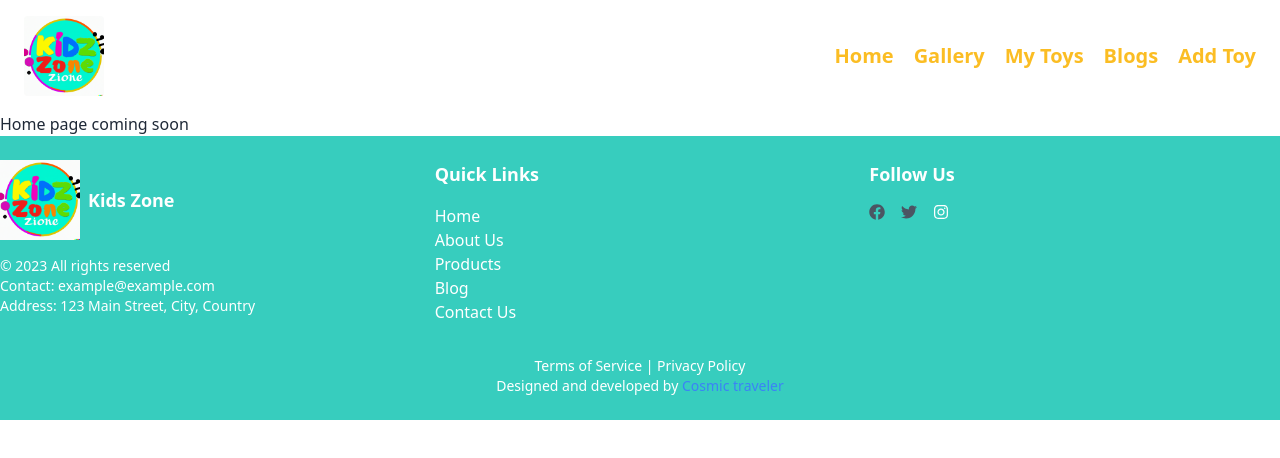
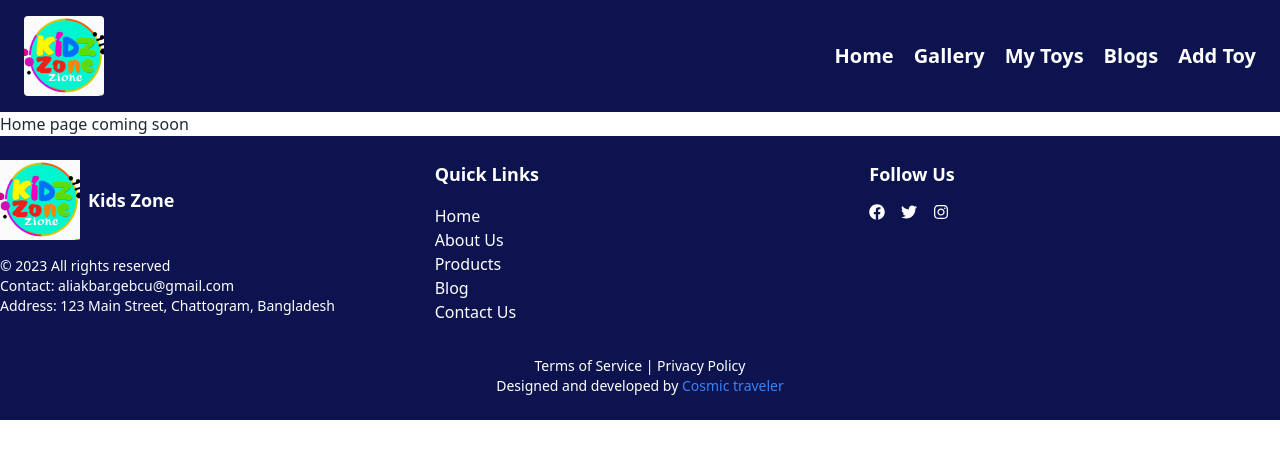
Before and after one commit to Sohelahmed27/kidz-play-store, a React (Vite) app: page / in a window 1280 px wide. Shown: the top 458 px of the page. Built offline with nearby package versions, Linux system fonts and the light colour scheme.

Commit message:
firebase-added

```diff
--- a/package.json
+++ b/package.json
@@ -11,6 +11,7 @@
   },
   "dependencies": {
     "daisyui": "^2.51.6",
+    "firebase": "^9.22.0",
     "localforage": "^1.10.0",
     "match-sorter": "^6.3.1",
     "react": "^18.2.0",
--- /dev/null
+++ b/src/firebase/firebase.config.js
@@ -0,0 +1,20 @@
+// Import the functions you need from the SDKs you need
+import { initializeApp } from "firebase/app";
+// TODO: Add SDKs for Firebase products that you want to use
+// https://firebase.google.com/docs/web/setup#available-libraries
+
+// Your web app's Firebase configuration
+// console.log(import.meta.env.VITE_SOME_KEY)
+const firebaseConfig = {
+  apiKey: import.meta.env.VITE_apiKey,
+  authDomain: import.meta.env.VITE_authDomain,
+  projectId: import.meta.env.VITE_projectId,
+  storageBucket: import.meta.env.VITE_storageBucket,
+  messagingSenderId: import.meta.env.VITE_messagingSenderId,
+  appId: import.meta.env.VITE_appId,
+};
+
+// Initialize Firebase
+const app = initializeApp(firebaseConfig);
+
+export default app;
--- a/src/pages/Shared/Footer.jsx
+++ b/src/pages/Shared/Footer.jsx
@@ -5,7 +5,7 @@ import { FaFacebook, FaInstagram, FaTwitter } from 'react-icons/fa';
 
 const Footer = () => {
   return (
-    <footer className="bg-accent text-white py-6">
+    <footer className="bg-[#0C134F] text-white py-6">
       <div className="container mx-auto grid grid-cols-1 md:grid-cols-3 gap-6">
         <div>
           <div className="flex items-center">
@@ -13,8 +13,8 @@ const Footer = () => {
             <span className="font-bold text-lg ml-2">Kids Zone</span>
           </div>
           <p className=" text-sm mt-4">&copy; {new Date().getFullYear()} All rights reserved</p>
-          <p className=" text-sm">Contact: example@example.com</p>
-          <p className="text-sm">Address: 123 Main Street, City, Country</p>
+          <p className=" text-sm">Contact: aliakbar.gebcu@gmail.com</p>
+          <p className="text-sm">Address: 123 Main Street, Chattogram, Bangladesh</p>
         </div>
         <div>
           <h3 className=" font-semibold text-lg">Quick Links</h3>
@@ -33,7 +33,7 @@ const Footer = () => {
               href="https://facebook.com"
               target="_blank"
               rel="noopener noreferrer"
-              className="text-gray-600 hover:text-blue-500"
+              className="hover:text-blue-500"
             >
               <FaFacebook />
             </a>
@@ -41,7 +41,7 @@ const Footer = () => {
               href="https://twitter.com"
               target="_blank"
               rel="noopener noreferrer"
-              className="text-gray-600 hover:text-blue-500"
+              className=" hover:text-blue-500"
             >
              <FaTwitter />
             </a>
--- a/src/pages/Shared/Navbar.jsx
+++ b/src/pages/Shared/Navbar.jsx
@@ -4,12 +4,12 @@ import logo from '../../assets/logo2.png'
 
 const Navbar = () => {
   return (
-    <nav className=" py-4 px-6">
+    <nav className="bg-[#0C134F] py-4 px-6">
       <div className="container mx-auto flex justify-between items-center">
         <Link to="/" className="text-white font-bold text-lg">
           <img className='rounded' src={logo} alt="" width="80px" height="60px" />
         </Link>
-        <ul className="font-bold text-xl text-warning flex space-x-5">
+        <ul className="font-bold text-xl text-white flex space-x-5">
           <li>
             <Link
              to="/"
```
Also changed, not shown: 2 other files (tests, documents, lock files or other folders).
